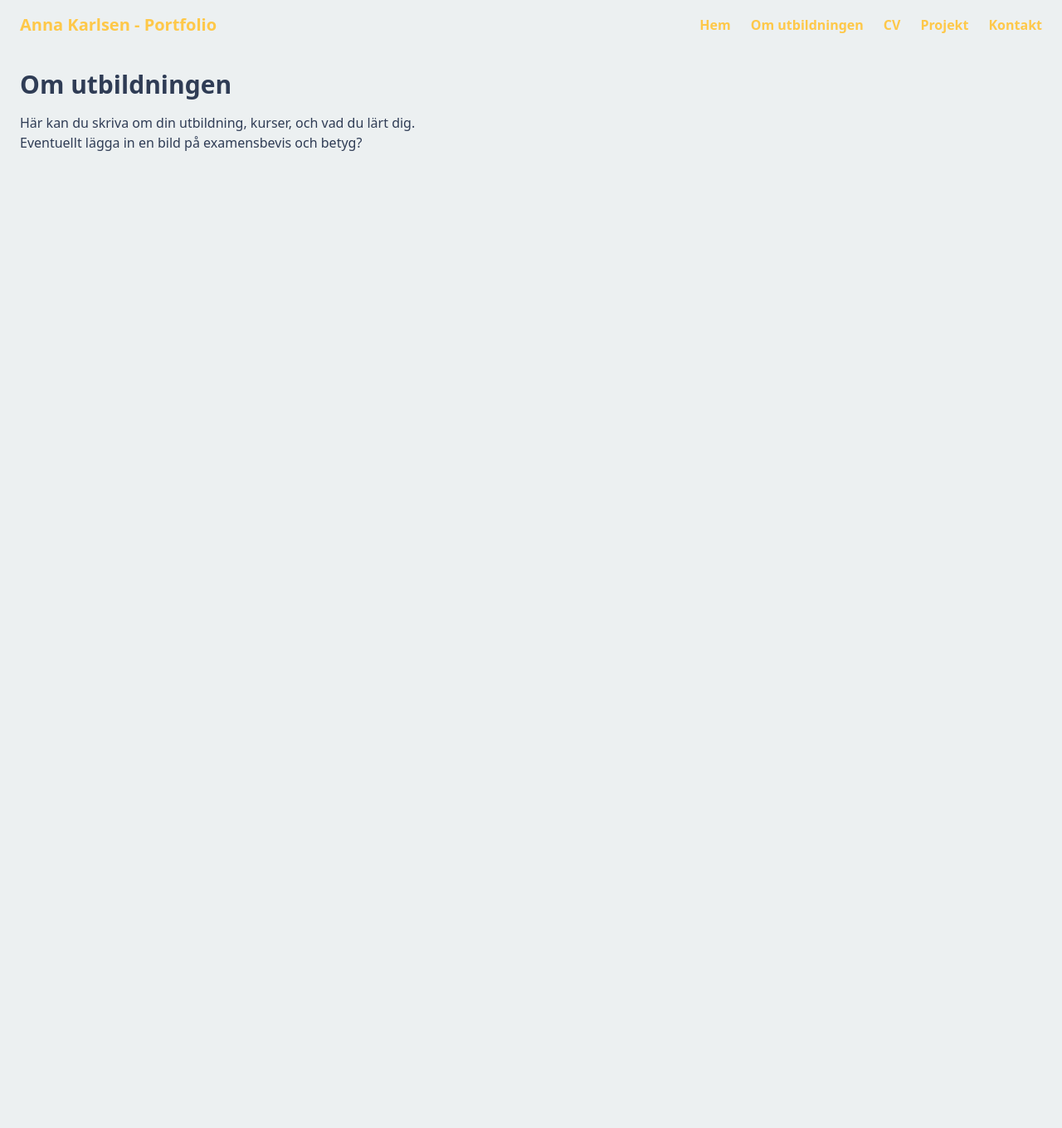
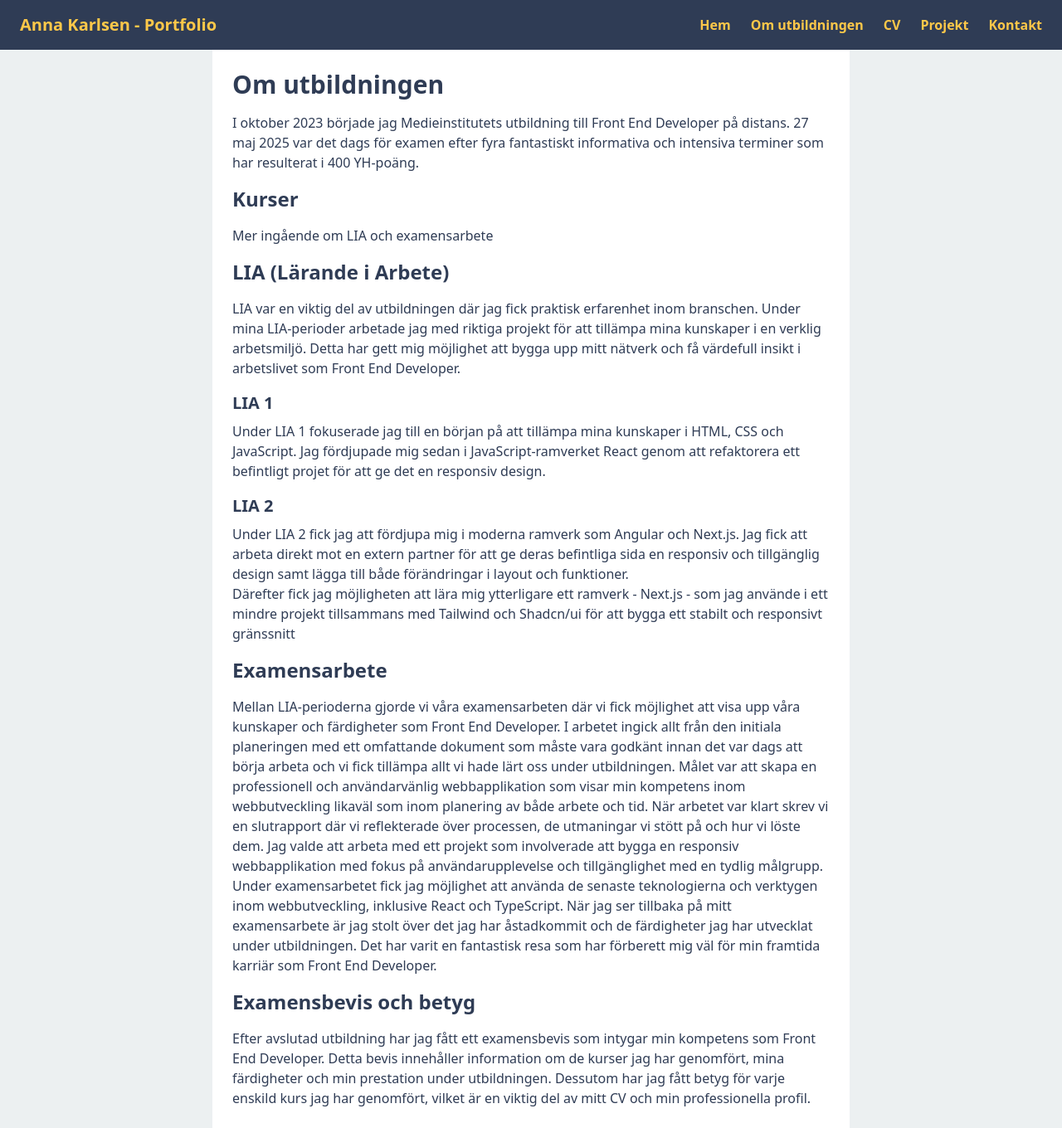
Before and after one commit to annkar73/portfolio-nextjs, a Next.js app: page /edu in a window 1280 px wide. Shown: the whole page at 83% size. Before the commit the page ends 800 px from the top, so only its background shows below. Built offline with nearby package versions, Linux system fonts and the light colour scheme.

Commit message:
update cv page

```diff
--- a/src/app/cv/page.tsx
+++ b/src/app/cv/page.tsx
@@ -3,7 +3,7 @@
 
 export default function CVPage() {
   return (
-    <main className="max-w-3xl mx-auto p-6 bg-white text-gray-900 print:bg-white print:text-black print:p-0 print:shadow-none print:max-w-none print:mx-0">
+    <main className="max-w-3xl mx-auto p-6 bg-white text-[var(--color-foreground)] print:bg-white print:text-black print:p-0 print:shadow-none print:max-w-none print:mx-0">
       <section className="mb-8">
         <h1 className="text-4xl font-bold mb-2">{cvData.name}</h1>
         <p className="text-lg text-gray-700 mb-1">{cvData.title}</p>
--- a/src/app/edu/page.tsx
+++ b/src/app/edu/page.tsx
@@ -1,10 +1,53 @@
 // app/edu/page.tsx
 export default function OmPage() {
   return (
-    <main className="p-6">
-      <h1 className="text-3xl font-bold mb-4">Om utbildningen</h1>
-      <p>Här kan du skriva om din utbildning, kurser, och vad du lärt dig.</p>
-      <p>Eventuellt lägga in en bild på examensbevis och betyg?</p>
+    <main className="p-6 text-[var(--color-foreground)] bg-white max-w-3xl mx-auto">
+      <h1 className="text-3xl font-bold mb-4">
+        Om utbildningen
+        </h1>
+      <p>
+        I oktober 2023 började jag Medieinstitutets utbildning till Front End Developer på distans. 27 maj 2025 var det dags för examen efter fyra fantastiskt informativa och intensiva terminer som har resulterat i 400 YH-poäng.
+        </p>
+      <h2 className="text-2xl font-bold mb-4 mt-4">
+        Kurser
+        </h2>
+      <p>Mer ingående om LIA och examensarbete</p>
+      <h2 className="text-2xl font-bold mb-4 mt-4">
+        LIA (Lärande i Arbete)
+        </h2>
+      <p>
+        LIA var en viktig del av utbildningen där jag fick praktisk erfarenhet inom branschen. Under mina LIA-perioder arbetade jag med riktiga projekt för att tillämpa mina kunskaper i en verklig arbetsmiljö.
+        Detta har gett mig möjlighet att bygga upp mitt nätverk och få värdefull insikt i arbetslivet som Front End Developer.
+      </p>
+      <h3 className="text-xl font-bold mb-2 mt-4">
+        LIA 1
+        </h3>
+      <p>
+        Under LIA 1 fokuserade jag till en början på att tillämpa mina kunskaper i HTML, CSS och JavaScript. Jag fördjupade mig sedan i JavaScript-ramverket React genom att refaktorera ett befintligt projet för att ge det en responsiv design.
+      </p>
+      <h3 className="text-xl font-bold mb-2 mt-4">
+        LIA 2
+        </h3>
+      <p>
+        Under LIA 2 fick jag att fördjupa mig i moderna ramverk som Angular och Next.js. Jag fick att arbeta direkt mot en extern partner för att ge deras befintliga sida en responsiv och tillgänglig design samt lägga till både förändringar i layout och funktioner.
+      </p>
+      <p>Därefter fick jag möjligheten att lära mig ytterligare ett ramverk - Next.js - som jag använde i ett mindre projekt tillsammans med Tailwind och Shadcn/ui för att bygga ett stabilt och responsivt gränssnitt</p>
+      <h2 className="text-2xl font-bold mb-4 mt-4">
+        Examensarbete
+        </h2>
+      <p>
+        Mellan LIA-perioderna gjorde vi våra examensarbeten där vi fick möjlighet att visa upp våra kunskaper och färdigheter som Front End Developer. I arbetet ingick allt från den initiala planeringen med ett omfattande dokument som måste vara godkänt innan det var dags att börja arbeta och vi fick tillämpa allt vi hade lärt oss under utbildningen.
+        Målet var att skapa en professionell och användarvänlig webbapplikation som visar min kompetens inom webbutveckling likaväl som inom planering av både arbete och tid. När arbetet var klart skrev vi en slutrapport där vi reflekterade över processen, de utmaningar vi stött på och hur vi löste dem.
+        Jag valde att arbeta med ett projekt som involverade att bygga en responsiv webbapplikation med fokus på användarupplevelse och tillgänglighet med en tydlig målgrupp. Under examensarbetet fick jag möjlighet att använda de senaste teknologierna och verktygen inom webbutveckling, inklusive React och TypeScript.
+        När jag ser tillbaka på mitt examensarbete är jag stolt över det jag har åstadkommit och de färdigheter jag har utvecklat under utbildningen. Det har varit en fantastisk resa som har förberett mig väl för min framtida karriär som Front End Developer.
+      </p>
+      <h2 className="text-2xl font-bold mb-4 mt-4">
+        Examensbevis och betyg
+        </h2>
+      <p>
+        Efter avslutad utbildning har jag fått ett examensbevis som intygar min kompetens som Front End Developer. Detta bevis innehåller information om de kurser jag har genomfört, mina färdigheter och min prestation under utbildningen.
+        Dessutom har jag fått betyg för varje enskild kurs jag har genomfört, vilket är en viktig del av mitt CV och min professionella profil.
+      </p>
     </main>
   );
 }
--- a/src/data/cvData.ts
+++ b/src/data/cvData.ts
@@ -9,7 +9,19 @@
       degree: "Front End Developer",
       school: "Medieinstitutet",
       period: "2023-2025",
-      details: "Fokus på webbutveckling och interaktionsdesign.",
+      details: "Fokus på webbutveckling och interaktionsdesign",
+    },
+     {
+      degree: "Svetsare",
+      school: "Komvux/Astar",
+      period: "2014-2014",
+      details: "MMA, MIG/MAG, TIG, och gassvetsning",
+    },
+     {
+      degree: "Gymnasieexamen",
+      school: "Farsta Gymnasium",
+      period: "1989-1992",
+      details: "Humanistisk linje med inrikting språk och konst",
     },
   ],
   experience: [
```
